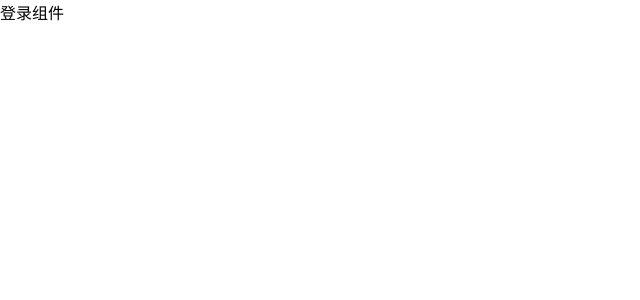
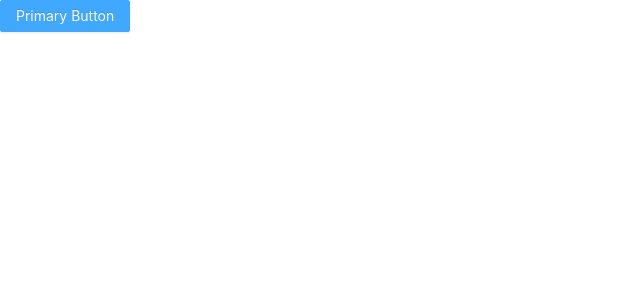
Before and after one commit to janhukz/geek-pc-react, a React (Create React App) app: page /login in a window 1280 px wide. Shown: the top 300 px of the page, without its empty margins (0-640 px from the left). Built offline with nearby package versions, Linux system fonts and the light colour scheme.

Commit message:
初始化antd组件

```diff
--- a/package.json
+++ b/package.json
@@ -6,6 +6,7 @@
     "@testing-library/jest-dom": "^5.16.5",
     "@testing-library/react": "^13.4.0",
     "@testing-library/user-event": "^13.5.0",
+    "antd": "4",
     "react": "^18.2.0",
     "react-dom": "^18.2.0",
     "react-router-dom": "5",
--- a/src/index.js
+++ b/src/index.js
@@ -1,5 +1,6 @@
 import React from 'react'
 import ReactDOM from 'react-dom/client'
+import 'antd/dist/antd.css'
 import './index.css'
 import App from './App'
 
--- a/src/pages/Login/index.js
+++ b/src/pages/Login/index.js
@@ -1,9 +1,11 @@
 import React, { Component } from 'react'
-
+import { Button } from 'antd'
 export default class Login extends Component {
   render() {
     return (
-      <div>登录组件</div>
+      <div>
+        <Button type="primary">Primary Button</Button>
+      </div>
     )
   }
 }
```
Also changed, not shown: 1 other file (tests, documents, lock files or other folders).
